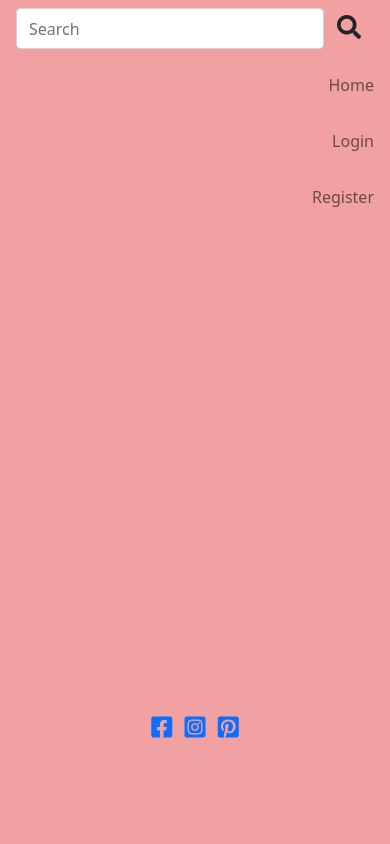
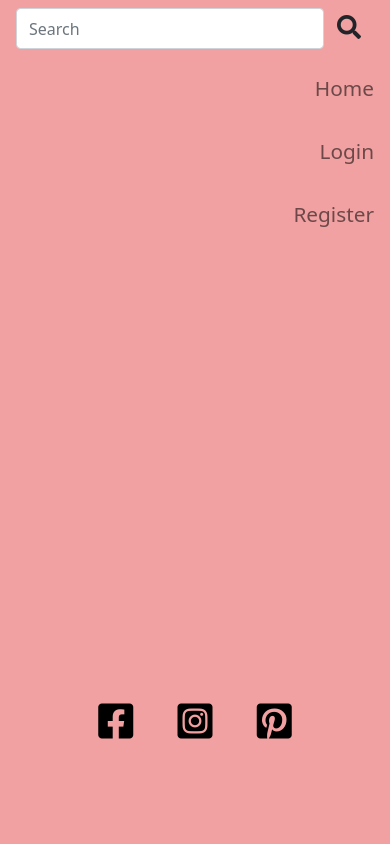
Before and after one commit to pjotrs-osnovskis/recipe-app-ms3-po, a Flask app: page / in a window 390 px wide, after a click that opens the changed part. Shown: the part 54-898 px from the top of the page. Run offline with Flask 2, Linux system fonts and the light colour scheme.

Commit message:
Styled socila media icons of mobile navigation menu

```diff
--- a/static/css/styles.css
+++ b/static/css/styles.css
@@ -3,6 +3,7 @@
 .navbar i{
     font-size: 1.5rem;
 }
+
 
 
 
@@ -38,4 +39,14 @@
     .navbar ul li{
         margin: 0.5rem 0;
     }
+
+    .mobile-nav-menu ul li{
+        font-size: 1.3rem;
+    }
+
+    .mobile-menu-soc-med-icons i{
+        font-size: 2.5rem;
+        color: #000;
+        margin: 0 1rem;
+    }
 }
--- a/templates/base.html
+++ b/templates/base.html
@@ -36,7 +36,7 @@
             <div class="collapse navbar-collapse text-end" id="navbarSupportedContent">
 
                 <!-- Menu for desktop -->
-                <div class="desktop-nav-menu d-none d-md-block ms-auto">
+                <div class="desktop-nav-menu d-none d-sm-block ms-auto">
                     <ul class="navbar-nav ">
                         <li class="nav-item">
                             <a class="nav-link" aria-current="page" href="#">Home</a>
@@ -54,7 +54,7 @@
                 </div>
 
                 <!-- Menu for mobile -->
-                <div class="mobile-nav-menu d-md-none ms-auto">
+                <div class="mobile-nav-menu d-sm-none">
                     <ul class="navbar-nav">
                         <li class="nav-item">
                             <form class="d-flex">
```
